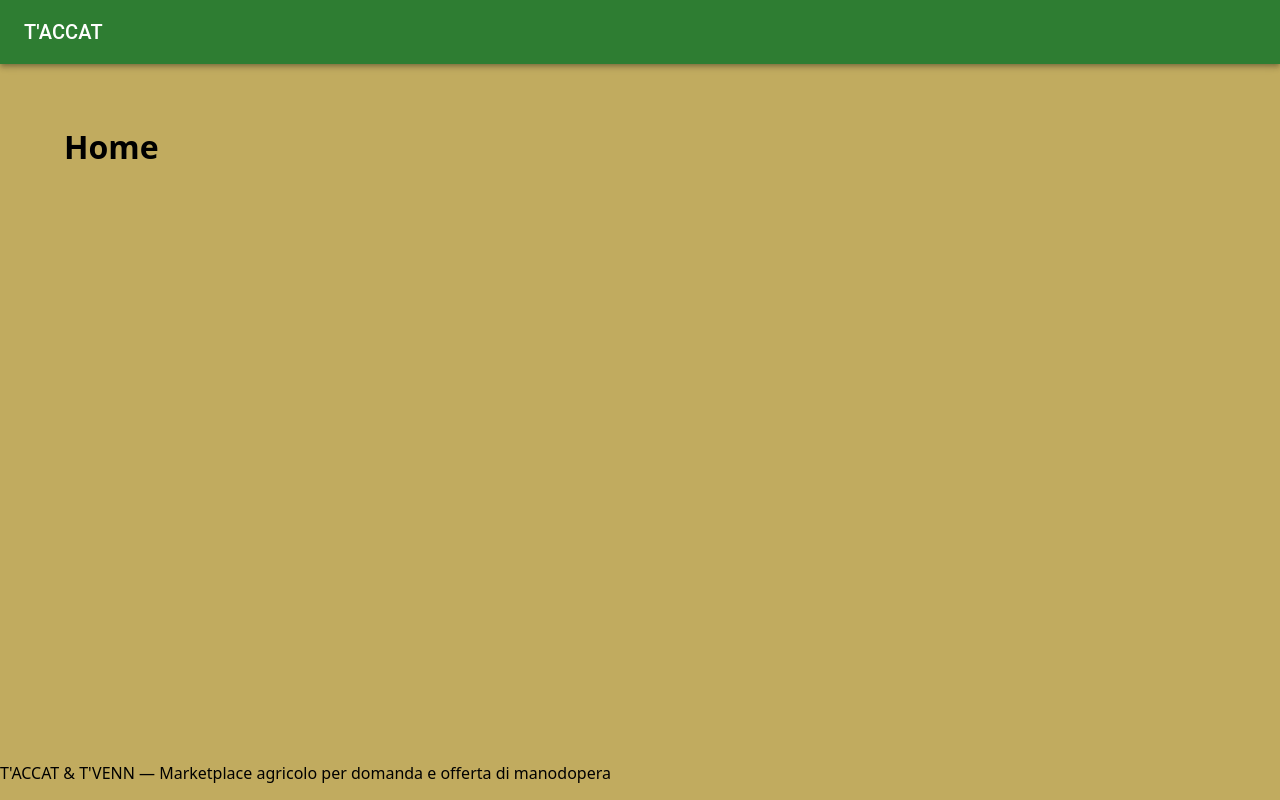
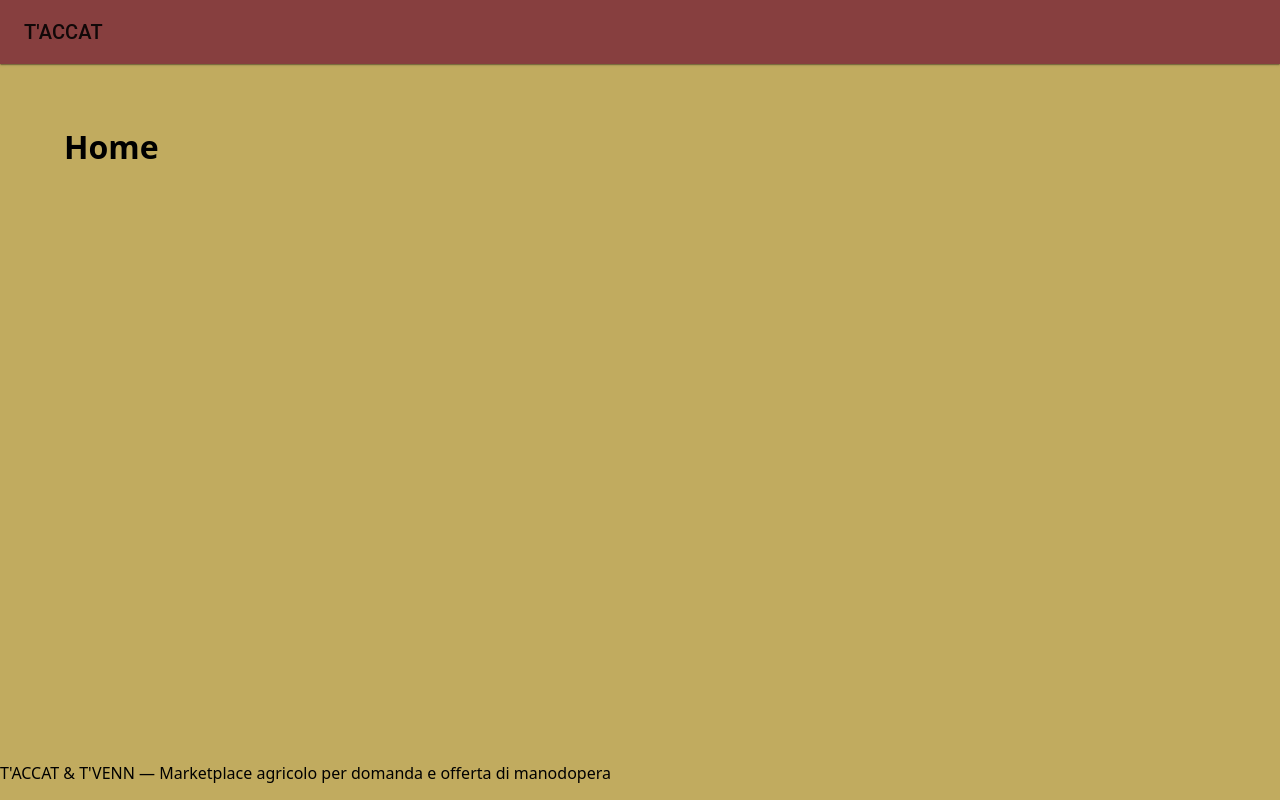
Before and after one commit to lup62/T-ACCAT-T-VENN, a React (Vite) app in the folder client/: page / in a window 1280 px wide. Built offline with nearby package versions, Linux system fonts and the light colour scheme.

Commit message:
correzione dei temi

```diff
--- a/client/src/components/Navbar.jsx
+++ b/client/src/components/Navbar.jsx
@@ -3,7 +3,14 @@ import { AppBar, Toolbar, Typography } from "@mui/material";
 
 function Navbar() {
     return (
-        <AppBar position="sticky">
+        <AppBar
+            position="sticky"
+            elevation={1}
+            sx={{
+                bgcolor: "background.paper",
+                color: "text.primary",
+            }}
+        >
             <Toolbar>
                 <Typography variant="h6">
                     T&apos;ACCAT
--- a/client/src/theme/theme.js
+++ b/client/src/theme/theme.js
@@ -10,7 +10,7 @@ const theme = createTheme({
         },
         background: {
             default: "#c1ab5f",
-            paper: "#ae4c4c",
+            paper: "#873f3f",
         },
     },
     shape: {
```
